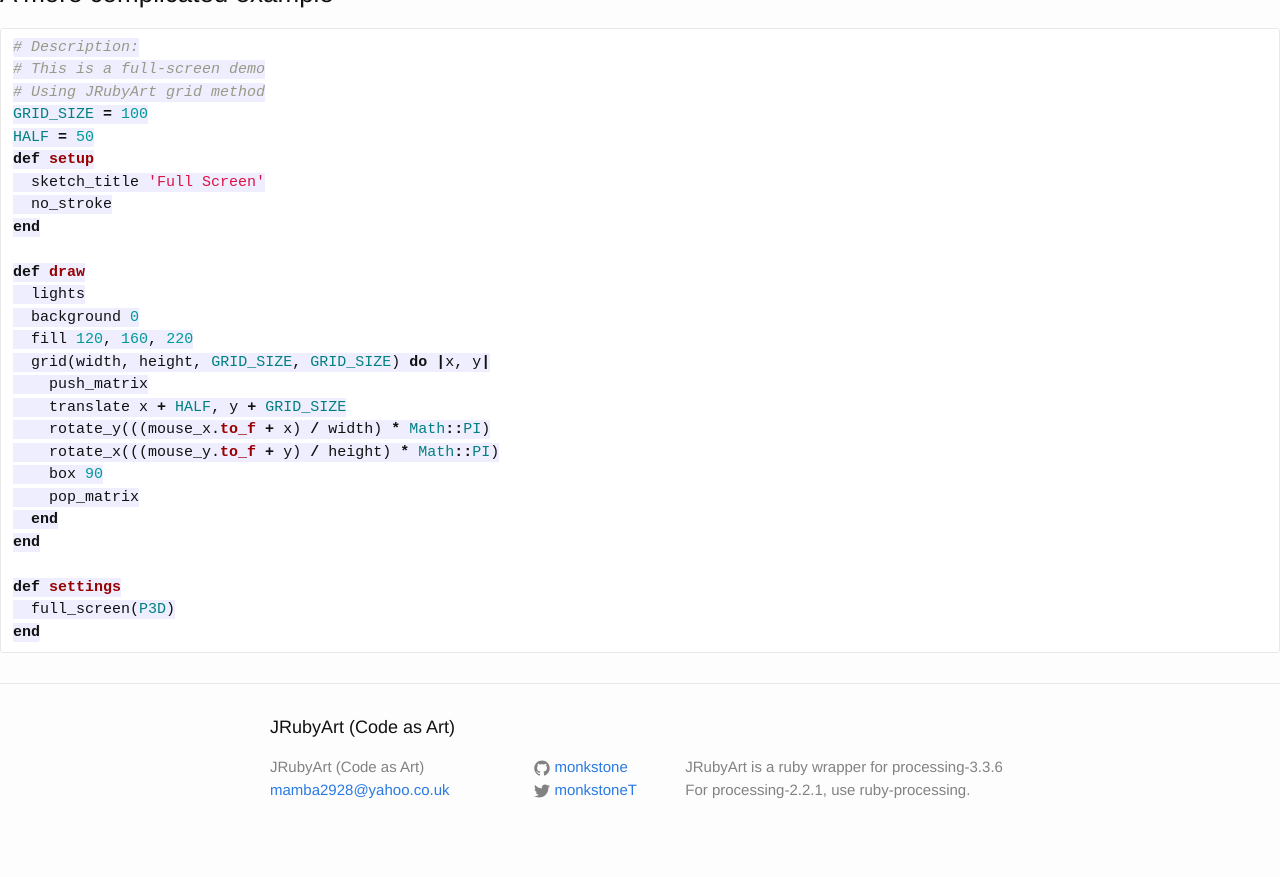
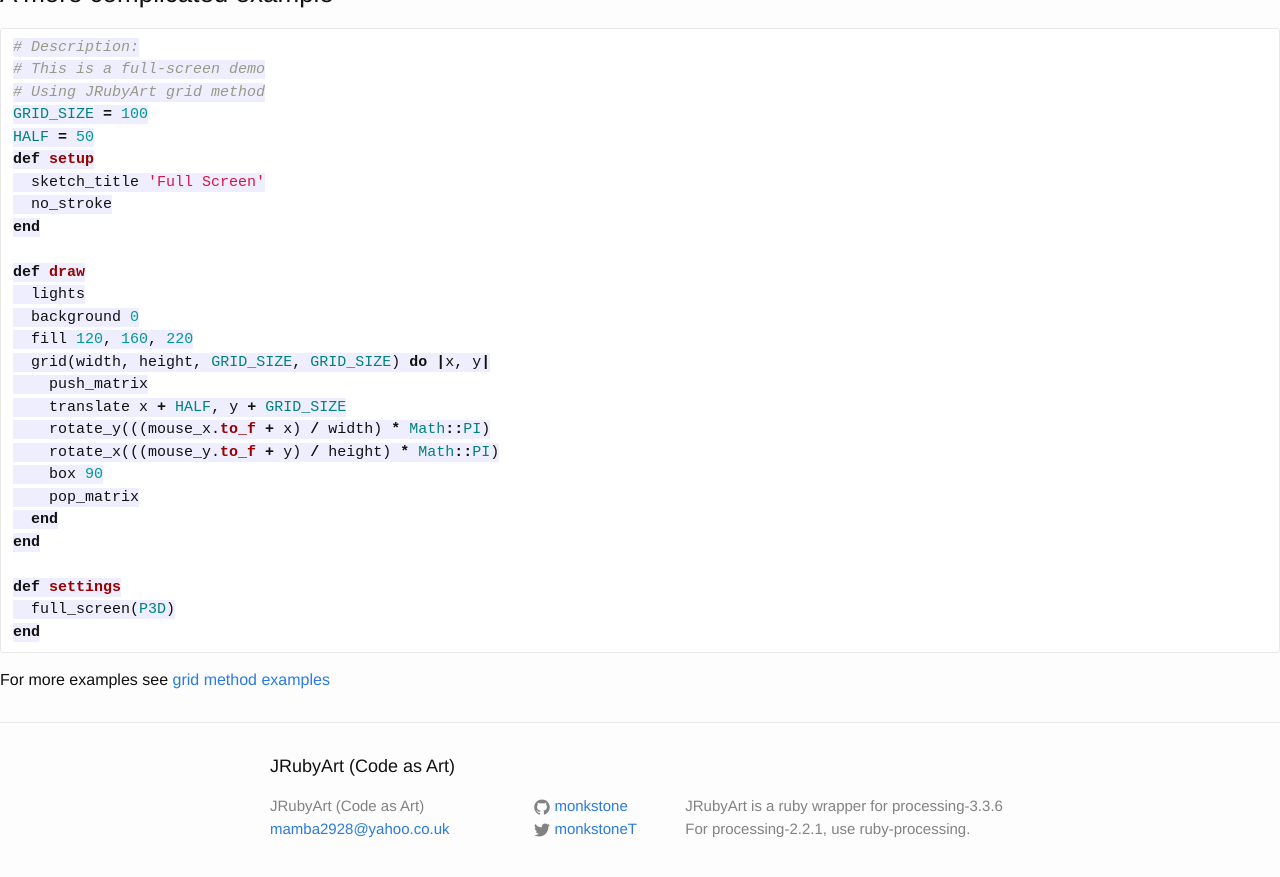
Before and after one commit to ruby-processing/JRubyArt, a Jekyll site: the page built from _k9methods/grid.md, in a window 1280 px wide and 900 px high, scrolled down 2080 px. Shown: the top 877 px of the window. Built offline with Jekyll 4.4.1, drawn with Linux system fonts in a browser that asks for light colours.

Commit message:
link grid method

````diff
--- a/_k9methods/grid.md
+++ b/_k9methods/grid.md
@@ -118,3 +118,5 @@ def settings
   full_screen(P3D)
 end
 ```
+
+For more examples see [grid method examples](https://github.com/ruby-processing/JRubyArt-examples/tree/master/examples/grid_method)
````
